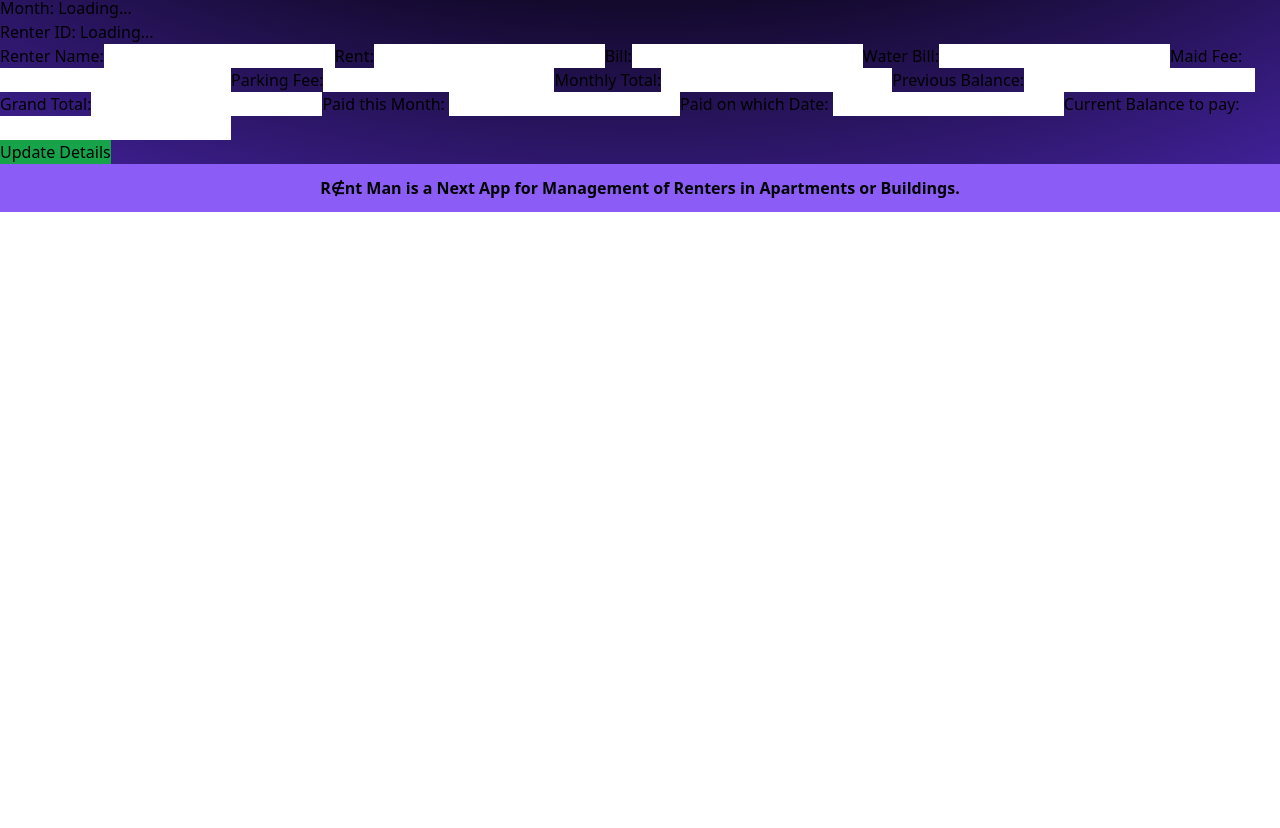
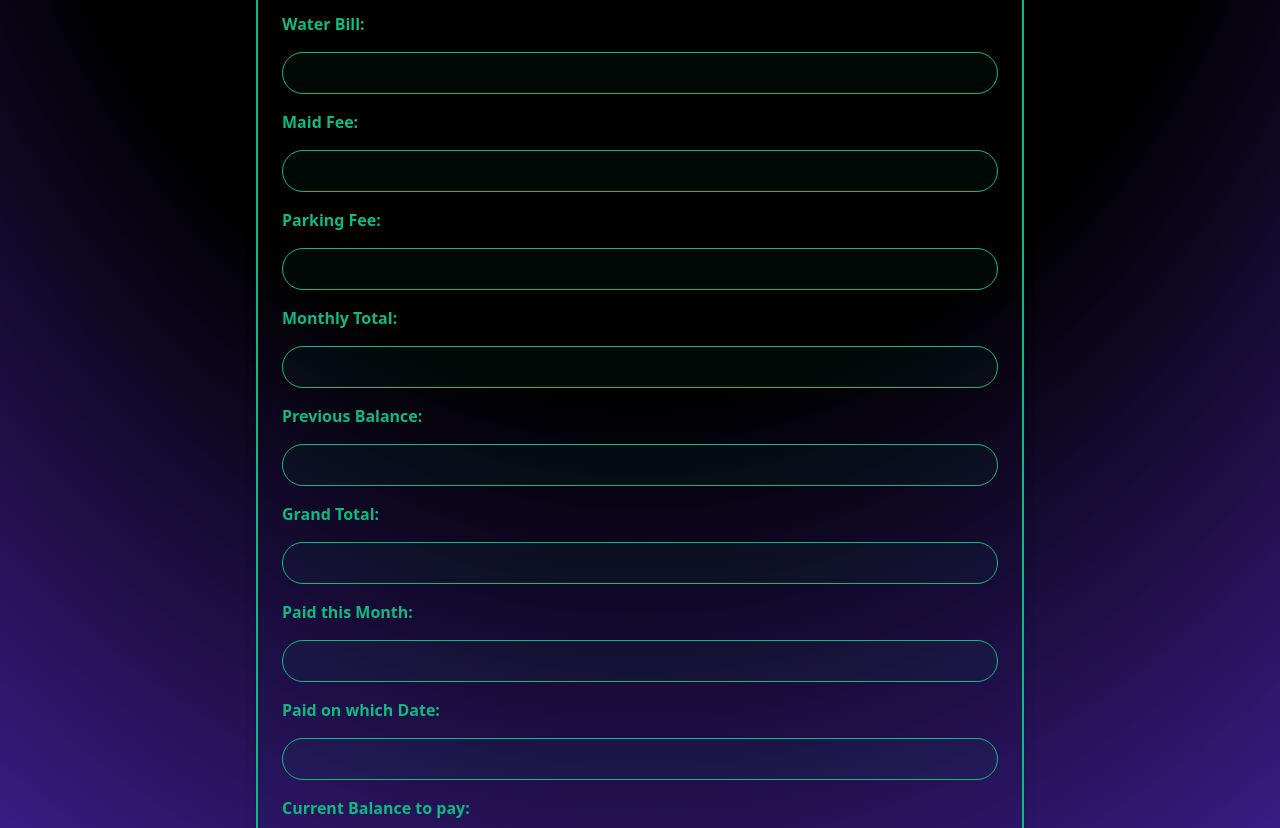
Before and after one commit to Abhi16082001/RentMan, a Next.js app: page /editdetails in a window 1280 px wide. Shown: the part 592-1420 px from the top of the page. Before the commit the page ends 804 px from the top, so only its background shows below. Built offline with nearby package versions, Linux system fonts and the light colour scheme.

Commit message:
All Styles Done, Finally Completed !

```diff
--- a/app/chngcred/page.js
+++ b/app/chngcred/page.js
@@ -51,8 +51,8 @@ export default function Page()  {
       </Suspense>
       <div className=" py-2 my-5 space-y-4 ">
 
-      <div className='container w-11/12 sm:w-3/5 font-bold text-xl rounded-md p-4 text-blue-50 mx-auto bg-blue-500 bg-opacity-50'
-      >{umodel?(umodel.owner?(<>
+      <div className='container w-11/12 sm:w-3/5 font-bold text-xl rounded-md p-4 text-blue-50 mx-auto bg-blue-500 bg-opacity-50'>
+      {umodel?(umodel.owner?(<>
 
       <p >Owner ID:   {umodel?.uid||""}</p>
       </>):(<>
--- a/app/editdetails/page.js
+++ b/app/editdetails/page.js
@@ -73,41 +73,90 @@ return (
 <Suspense fallback={<div>Loading...</div>}>
         <LoadParams setDbobj={setdmodel} />
       </Suspense>
+      <div className=" py-2 my-5 space-y-4 ">
 
+
+      <div className='container w-11/12 sm:w-3/5 font-extrabold font-mono text-xl rounded-md p-4 text-blue-950 mx-auto bg-gradient-to-r from-cyan-400 to-emerald-300 '>
     <p>Floor: {dmodel?dmodel.Bdetails.floor:"Loading..."}</p>
     <p>Month: {dmodel?dmodel.month:"Loading..."}</p>
     <p>Renter ID: {dmodel?dmodel.uid:"Loading..."}</p>
-    <form>
+  </div>
 
-        <label htmlFor="uname">Renter Name:</label>
-        <input value={dmodel?.uname || ""} required type="text" name="uname" id="uname" onChange={onRchanger} />
-        <label htmlFor="rent">Rent:</label>
-        <input value={dmodel?.rent || ""} required type="text" name="rent" id="rent" onChange={onchanger} />
-        <label htmlFor="bill">Bill:</label>
-        <input value={dmodel?.bill || ""} required type="text" name="bill" id="bill" onChange={onchanger} />
-        <label htmlFor="wbill">Water Bill:</label>
-        <input value={dmodel?.wbill || ""} required type="text" name="wbill" id="wbill" onChange={onchanger} />
-        <label htmlFor="mfee">Maid Fee:</label>
-        <input value={dmodel?.mfee || ""} required type="text" name="mfee" id="mfee" onChange={onchanger} />
-        <label htmlFor="pfee">Parking Fee:</label>
-        <input value={dmodel?.pfee || ""} required type="text" name="pfee" id="pfee" onChange={onchanger} />
-        <label htmlFor="mtot">Monthly Total:</label>
-        <input value={dmodel?.mtot || ""} required type="text" name="mtot" id="mtot" onChange={onchanger} />
-        <label htmlFor="bal">Previous Balance:</label>
-        <input value={dmodel?.bal || ""} required type="text" name="bal" id="bal" onChange={onchanger} />
-        <label htmlFor="gtot">Grand Total:</label>
-        <input value={dmodel?.gtot || ""} required type="text" name="gtot" id="gtot" onChange={onchanger} />
-        <label htmlFor="paid">Paid this Month: </label>
-        <input value={dmodel?.paid || ""} required type="text" name="paid" id="paid" onChange={onchanger} />
-        <label htmlFor="pddt">Paid on which Date: </label>
-        <input value={dmodel?.pddt || ""} required type="text" name="pddt" id="pddt" onChange={onchanger} />
-        <label htmlFor="topay">Current Balance to pay: </label>
-        <input value={dmodel?.topay || ""} required type="text" name="topay" id="topay" onChange={onchanger} />
+
+  <div className="container w-11/12 lg:w-3/5 mx-auto  border-2 border-emerald-500 space-y-3 p-6 rounded-lg shadow-lg">
+      <div className="flex justify-center font-extrabold bg-emerald-500 bg-opacity-25 rounded-xl p-2 font-mono text-xl text-blue-200"><h1>Edit Month Details </h1></div>
+    <form className='space-y-4'>
+
+        <label  className="block text-md font-semibold text-emerald-500"
+        htmlFor="uname">Renter Name:</label>
+        <input value={dmodel?.uname || ""} required type="text" name="uname" id="uname"
+        className=" w-full px-4 py-2 border border-emerald-500 text-emerald-50 bg-emerald-600 bg-opacity-5 rounded-full focus:outline-none focus:ring-2 focus:ring-emerald-600"
+        onChange={onRchanger} />
+        <label  className="block text-md font-semibold text-emerald-500"
+        htmlFor="rent">Rent:</label>
+        <input value={dmodel?.rent || ""} required type="text" name="rent" id="rent"
+        className=" w-full px-4 py-2 border border-emerald-500 text-emerald-50 bg-emerald-600 bg-opacity-5 rounded-full focus:outline-none focus:ring-2 focus:ring-emerald-600"
+         onChange={onchanger} />
+        <label  className="block text-md font-semibold text-emerald-500"
+        htmlFor="bill">Bill:</label>
+        <input value={dmodel?.bill || ""} required type="text" name="bill" id="bill"
+        className=" w-full px-4 py-2 border border-emerald-500 text-emerald-50 bg-emerald-600 bg-opacity-5 rounded-full focus:outline-none focus:ring-2 focus:ring-emerald-600"
+         onChange={onchanger} />
+        <label  className="block text-md font-semibold text-emerald-500"
+        htmlFor="wbill">Water Bill:</label>
+        <input value={dmodel?.wbill || ""} required type="text" name="wbill" id="wbill"
+        className=" w-full px-4 py-2 border border-emerald-500 text-emerald-50 bg-emerald-600 bg-opacity-5 rounded-full focus:outline-none focus:ring-2 focus:ring-emerald-600"
+         onChange={onchanger} />
+        <label  className="block text-md font-semibold text-emerald-500"
+        htmlFor="mfee">Maid Fee:</label>
+        <input value={dmodel?.mfee || ""} required type="text" name="mfee" id="mfee"
+        className=" w-full px-4 py-2 border border-emerald-500 text-emerald-50 bg-emerald-600 bg-opacity-5 rounded-full focus:outline-none focus:ring-2 focus:ring-emerald-600"
+         onChange={onchanger} />
+        <label  className="block text-md font-semibold text-emerald-500"
+        htmlFor="pfee">Parking Fee:</label>
+        <input value={dmodel?.pfee || ""} required type="text" name="pfee" id="pfee"
+        className=" w-full px-4 py-2 border border-emerald-500 text-emerald-50 bg-emerald-600 bg-opacity-5 rounded-full focus:outline-none focus:ring-2 focus:ring-emerald-600"
+         onChange={onchanger} />
+        <label  className="block text-md font-semibold text-emerald-500"
+        htmlFor="mtot">Monthly Total:</label>
+        <input value={dmodel?.mtot || ""} required type="text" name="mtot" id="mtot"
+        className=" w-full px-4 py-2 border border-emerald-500 text-emerald-50 bg-emerald-600 bg-opacity-5 rounded-full focus:outline-none focus:ring-2 focus:ring-emerald-600"
+         onChange={onchanger} />
+        <label  className="block text-md font-semibold text-emerald-500"
+        htmlFor="bal">Previous Balance:</label>
+        <input value={dmodel?.bal || ""} required type="text" name="bal" id="bal"
+        className=" w-full px-4 py-2 border border-emerald-500 text-emerald-50 bg-emerald-600 bg-opacity-5 rounded-full focus:outline-none focus:ring-2 focus:ring-emerald-600"
+         onChange={onchanger} />
+        <label  className="block text-md font-semibold text-emerald-500"
+        htmlFor="gtot">Grand Total:</label>
+        <input value={dmodel?.gtot || ""} required type="text" name="gtot" id="gtot"
+        className=" w-full px-4 py-2 border border-emerald-500 text-emerald-50 bg-emerald-600 bg-opacity-5 rounded-full focus:outline-none focus:ring-2 focus:ring-emerald-600"
+         onChange={onchanger} />
+        <label  className="block text-md font-semibold text-emerald-500"
+        htmlFor="paid">Paid this Month: </label>
+        <input value={dmodel?.paid || ""} required type="text" name="paid" id="paid"
+        className=" w-full px-4 py-2 border border-emerald-500 text-emerald-50 bg-emerald-600 bg-opacity-5 rounded-full focus:outline-none focus:ring-2 focus:ring-emerald-600"
+         onChange={onchanger} />
+        <label  className="block text-md font-semibold text-emerald-500"
+        htmlFor="pddt">Paid on which Date: </label>
+        <input value={dmodel?.pddt || ""} required type="text" name="pddt" id="pddt"
+        className=" w-full px-4 py-2 border border-emerald-500 text-emerald-50 bg-emerald-600 bg-opacity-5 rounded-full focus:outline-none focus:ring-2 focus:ring-emerald-600"
+         onChange={onchanger} />
+        <label  className="block text-md font-semibold text-emerald-500"
+        htmlFor="topay">Current Balance to pay: </label>
+        <input value={dmodel?.topay || ""} required type="text" name="topay" id="topay"
+        className=" w-full px-4 py-2 border border-emerald-500 text-emerald-50 bg-emerald-600 bg-opacity-5 rounded-full focus:outline-none focus:ring-2 focus:ring-emerald-600"
+         onChange={onchanger} />
         <br />
-        <button className="bg-green-600" onClick={updatedetials}>Update Details</button>
+        <button className="w-full py-2 mt-4  bg-emerald-500 bg-opacity-80 text-white font-semibold rounded-full hover:bg-emerald-700  transition duration-300"
+         onClick={updatedetials}>Update Details</button>
       </form>
+      </div>
       <div className="text-green-600 text-center">{alert}</div>
 
+
+
+    </div>
     </>
 );
 }
--- a/app/mdetails/page.js
+++ b/app/mdetails/page.js
@@ -21,6 +21,9 @@ export default function Page() {
   //   const drobj = robj ? JSON.parse(decodeURIComponent(robj)) : null;
   //   </Suspense>
   const [dalert, setdalert] = useState()
+  const [warn, setwarn] = useState(false)
+  const [mon, setmon] = useState("")
+  const [wid, setwid] = useState("")
     const [ralert, setralert] = useState("")
     const [dmodel, setdmodel]= useState(null)
     const [drobj, setdrobj] = useState(null)
@@ -74,6 +77,14 @@ export default function Page() {
 
       }
 
+      const handledel = (mid,mn) => {
+       setwid(mid);
+       setwarn(true);
+       setmon(mn);
+       console.log(wid, warn)
+
+      };
+
 
       const addetails = async (e) => {
         setralert("Adding Details...")
@@ -111,6 +122,7 @@ export default function Page() {
         const encodedObj = encodeURIComponent(JSON.stringify(obj));
         router.push(`/rdetails?mobj=${encodedObj}`);
       };
+
     //   const handladdm = (mdt) => {
     //     const obj = { Bid:drobj.Bid, Rname:drobj.Rname,floor:drobj.floor };
     //     const encodedObj = encodeURIComponent(JSON.stringify(obj));
@@ -130,6 +142,7 @@ export default function Page() {
       <span>Renter ID: {drobj ? drobj.uid : "Loading..."} </span>
       <span>Renter Name: {drobj ? drobj.uname : "Loading..."}</span>
         <span>Floor: {drobj ? drobj.floor : "Loading..."}</span>
+
       </div>
 
 
@@ -138,13 +151,28 @@ export default function Page() {
 <div className=' grid grid-cols-1 xs:grid-cols-2 lg:grid-cols-3 p-1 gap-5 '>
     {md.map(m=>{
       return <div key={m._id} className='rounded-lg font-mono hover:cursor-pointer p-4 bg-gradient-to-r from-green-200 to-blue-300'>
+       {(warn && wid===m.uid && mon==m.month)?(<><div onClick={() => handleClick(m)}>
+       <p className=' text-indigo-900 text-sm font-semibold'> Renter ID:  {m.uid}</p>
+       <p className=' text-indigo-900 text-sm font-semibold'> Renter Name :{m.uname}</p>
+       <p className=' text-indigo-900 text-sm font-bold'> Month: {m.month}      </p>
+       <p className=' text-red-500 text-sm font-bold'> Deletion ! Sure ?</p>
+       </div>
+       <div className='space-y-2'>
+       <button className="bg-red-500 w-full text-white hover:bg-red-600 rounded-lg"
+       onClick={() => mdelete(m._id)}>Yes</button>
+       <button className="bg-green-500 w-full text-white hover:bg-green-600 rounded-lg"
+       onClick={() =>setwarn(false)}>No</button></div>
+       </>):
+       (<>
        <div onClick={() => handleClick(m)}>
        <p className=' text-indigo-900 text-sm font-semibold'> Renter ID:  {m.uid}</p>
        <p className=' text-indigo-900 text-sm font-semibold'> Renter Name :{m.uname}</p>
        <p className=' text-indigo-900 text-lg font-bold'> Month: {m.month}      </p>  </div>
        <button className="bg-red-500 w-full text-white hover:bg-red-600 rounded-lg"
-       onClick={() => mdelete(m._id)}>Delete</button>
-        </div>
+       onClick={() =>handledel(m.uid,m.month)}>Delete</button>
+       </>)
+       }</div>
+
   })}
   </div>
   </div>
--- a/app/rdetails/page.js
+++ b/app/rdetails/page.js
@@ -57,30 +57,33 @@ export default function Page() {
         <LoadParams setDbobj={setdmobj} />
       </Suspense>
       <div className="container w-11/12 lg:w-3/5 mx-auto my-5 p-4 space-y-3 rounded-md shadow-lg bg-indigo-500 bg-opacity-50">
-      <div className="flex justify-center font-bold underline text-xl text-indigo-100"> <h1>All Details of Renter of Chosen Month </h1></div>
-      <div className=''>
-      <div><p>Renter ID: {dmobj?dmobj.uid: "Loading..."}</p>
-      <p>Renter Name: {dmobj?dmobj.uname: "Loading..."}</p>
-      <p>Floor Name: {dmobj?dmobj.Bdetails.floor: "Loading..."}</p>
+      <div className="flex justify-center font-extrabold underline font-mono text-xl text-indigo-100"> <h1>All Details of Renter of Chosen Month </h1></div>
+      <div className='bg-gradient-to-r from-indigo-400 to-rose-300 p-3 rounded-sm text-lg  font-semibold font-mono sm:flex flex-row  gap-20 md:gap-60'>
+        <div><p>Renter ID: {dmobj?dmobj.uid: "Loading..."}</p>
+      <p>Renter Name: {dmobj?dmobj.uname: "Loading..."}</p></div>
+     <div> <p>Floor Name: {dmobj?dmobj.Bdetails.floor: "Loading..."}</p>
       <p>Month: {dmobj?dmobj.month: "Loading..."}</p></div>
+      </div>
+      <div className=' space-y-2 p-4 grid grid-cols-1 sm:grid-cols-2   gap-5'>
 
-     <div><p>Month Rent: {dmobj?dmobj.rent: "Loading..."}</p>
+     <div className='bg-gradient-to-r from-yellow-100 to-cyan-200 p-3  rounded-lg text-lg text-blue-900 font-semibold font-mono'><p>Month Rent: {dmobj?dmobj.rent: "Loading..."}</p>
       <p>Maid Fee   :{dmobj?dmobj.mfee: "Loading..."}</p>
       <p>Parking Fee  :{dmobj?dmobj.pfee: "Loading..."}</p> </div>
 
-      <div><p>Electricity Bill: {dmobj?dmobj.bill: "Loading..."}</p>
+      <div className='bg-gradient-to-r from-yellow-100 to-cyan-200 p-3  rounded-lg text-lg text-blue-900 font-semibold font-mono'><p>Electricity Bill: {dmobj?dmobj.bill: "Loading..."}</p>
       <p>Water Bill  :{dmobj?dmobj.wbill: "Loading..."}</p> </div>
 
-      <div>
+      <div className='bg-gradient-to-r from-yellow-100 to-cyan-200 p-3  rounded-lg text-lg text-blue-900 font-semibold font-mono'>
       <p>Previous Balance   :{dmobj?dmobj.bal: "Loading..."}</p>
         <p>This Month Total   :{dmobj?dmobj.mtot: "Loading..."}</p>
       <p>Grand Total   :{dmobj?dmobj.gtot: "Loading..."}</p></div>
 
-      <div><p>Paid this month:{dmobj?dmobj.paid: "Loading..."}</p>
+      <div className='bg-gradient-to-r from-yellow-100 to-cyan-200 p-3  rounded-lg text-lg text-blue-900 font-semibold font-mono'><p>Paid this month:{dmobj?dmobj.paid: "Loading..."}</p>
       <p>Paid On: {dmobj?dmobj.pddt: "Loading..."}</p>
       <p>Current Balance to Pay:{dmobj?dmobj.topay:"Loading ..."} </p></div>
       </div>
-      <button className='bg-blue-500' onClick={() => handledit(dmobj)}>Edit Detials</button>
+      <button className="bg-yellow-500 bg-opacity-25 w-full p-2.5 rounded-full border-2 border-yellow-500 text-yellow-50  text-lg font-semibold hover:bg-yellow-200 hover:text-blue-950 "
+       onClick={() => handledit(dmobj)}>Edit Detials</button>
       </div>
 
     </>
--- a/app/renter/page.js
+++ b/app/renter/page.js
@@ -198,7 +198,7 @@ console.error('Error:',error);
       <div className="container w-11/12 lg:w-3/5 mx-auto p-4 space-y-3 rounded-md shadow-lg bg-indigo-200 bg-opacity-50">
 <div className="flex justify-center font-extrabold font-mono text-xl text-indigo-100"> <h1>All Floors with Renters in Building</h1></div>
     {rent.map(r=>{
-   return <div className='space-y-2 sm:space-y-3 text-lime-950 text-lg font-semibold bg-gradient-to-r from-indigo-400 to-sky-200 rounded-md p-4 shadow-lg hover:cursor-pointer hover:opacity-80 container mx-auto'
+   return <div className='space-y-2 sm:space-y-3 text-lime-950 text-lg font-semibold bg-gradient-to-r from-purple-300 to-gray-250 rounded-md p-4 shadow-lg hover:cursor-pointer hover:opacity-80 container mx-auto'
    key={r.floor}><span className="inline-block w-full sm:w-4/5" onClick={() => handleClick(r.uname,r.floor,r.uid)} >The Renter {r.uid}: {r.uname} lives in  {r.floor}.</span>
    <button className="hover:bg-red-700 text-white transition duration-300  w-full sm:w-1/5  py-0 sm:py-1.5 rounded-full bg-red-500 "
     onClick={() => deletefloor(r.uname,r.floor,r.uid)}>Delete</button> </div>
--- a/app/userdetails/page.js
+++ b/app/userdetails/page.js
@@ -11,22 +11,38 @@ export default function Page() {
         <LoadParams setDbobj={setdmobj} />
       </Suspense>
 
-      <div>These are the All Details</div>
-      <p>Month: {dmobj?dmobj.month: "Loading..."}</p>
-      <p>Floor Name: {dmobj?dmobj.Bdetails.floor: "Loading..."}</p>
-      <p>Renter ID: {dmobj?dmobj.uid: "Loading..."}</p>
-      <p>Renter Name: {dmobj?dmobj.uname: "Loading..."}</p>
-      <p>Month Rent: {dmobj?dmobj.rent: "Loading..."}</p>
-      <p>Electricity Bill: {dmobj?dmobj.bill: "Loading..."}</p>
-      <p>Water Bill  :{dmobj?dmobj.wbill: "Loading..."}</p>
+
+<div className="container w-11/12 lg:w-3/5 mx-auto my-5 p-4 space-y-3 rounded-md shadow-lg bg-indigo-500 bg-opacity-50">
+      <div className="flex justify-center font-extrabold underline font-mono text-xl text-indigo-100"> <h1>All Details of Renter of Chosen Month </h1></div>
+      <div className='bg-gradient-to-r from-indigo-400 to-rose-300 p-3 rounded-sm text-lg  font-semibold font-mono sm:flex flex-row  gap-20 md:gap-60'>
+        <div><p>Renter ID: {dmobj?dmobj.uid: "Loading..."}</p>
+      <p>Renter Name: {dmobj?dmobj.uname: "Loading..."}</p></div>
+     <div> <p>Floor Name: {dmobj?dmobj.Bdetails.floor: "Loading..."}</p>
+      <p>Month: {dmobj?dmobj.month: "Loading..."}</p></div>
+      </div>
+      <div className=' space-y-2 p-4 grid grid-cols-1 sm:grid-cols-2   gap-5'>
+
+     <div className='bg-gradient-to-r from-yellow-100 to-cyan-200 p-3  rounded-lg text-lg text-blue-900 font-semibold font-mono'><p>Month Rent: {dmobj?dmobj.rent: "Loading..."}</p>
       <p>Maid Fee   :{dmobj?dmobj.mfee: "Loading..."}</p>
-      <p>Parking Fee  :{dmobj?dmobj.pfee: "Loading..."}</p>
-      <p>Monthly Total   :{dmobj?dmobj.mtot: "Loading..."}</p>
+      <p>Parking Fee  :{dmobj?dmobj.pfee: "Loading..."}</p> </div>
+
+      <div className='bg-gradient-to-r from-yellow-100 to-cyan-200 p-3  rounded-lg text-lg text-blue-900 font-semibold font-mono'><p>Electricity Bill: {dmobj?dmobj.bill: "Loading..."}</p>
+      <p>Water Bill  :{dmobj?dmobj.wbill: "Loading..."}</p> </div>
+
+      <div className='bg-gradient-to-r from-yellow-100 to-cyan-200 p-3  rounded-lg text-lg text-blue-900 font-semibold font-mono'>
       <p>Previous Balance   :{dmobj?dmobj.bal: "Loading..."}</p>
-      <p>Grand Total   :{dmobj?dmobj.gtot: "Loading..."}</p>
-      <p>Paid this month:{dmobj?dmobj.paid: "Loading..."}</p>
+        <p>This Month Total   :{dmobj?dmobj.mtot: "Loading..."}</p>
+      <p>Grand Total   :{dmobj?dmobj.gtot: "Loading..."}</p></div>
+
+      <div className='bg-gradient-to-r from-yellow-100 to-cyan-200 p-3  rounded-lg text-lg text-blue-900 font-semibold font-mono'><p>Paid this month:{dmobj?dmobj.paid: "Loading..."}</p>
       <p>Paid On: {dmobj?dmobj.pddt: "Loading..."}</p>
-      <p>Current Balance to Pay:{dmobj?dmobj.topay:"Loading ..."} </p>
+      <p>Current Balance to Pay:{dmobj?dmobj.topay:"Loading ..."} </p></div>
+      </div>
+
+      </div>
+
+
+
   </>
 
     );
--- a/app/usermonth/page.js
+++ b/app/usermonth/page.js
@@ -46,14 +46,36 @@ export default function Page() {
 
       </Suspense>
 
+      <div className="py-2 my-5  space-y-4 ">
 
 
-<div>Here the Details of renter month wise</div>
-<button className="bg-yellow-500" onClick={() =>chncred(bid)} >Change Password</button>
+      <div className="container w-11/12 lg:w-3/5 mx-auto  space-y-3 p-6 rounded-lg shadow-lg">
+      <div className="flex justify-center font-extrabold text-xl text-blue-200 font-mono"><h1>YOUR DASHBOARD</h1></div>
+      <div className="font-semibold text-cyan-100 text-md bg-blue-500 bg-opacity-20 rounded-md p-3 space-y-2">
+
+        <p>RENTER ID: {bid?bid.uid:"Loading..."}</p>
+      <p>RENTER NAME: {bid?bid.uname:"Loading..."}</p>
+</div>
+<button className=" w-full  p-2 border-2 border-cyan-500 bg-cyan-500 bg-opacity-20  rounded-full font-semibold text-cyan-500  hover:bg-cyan-700 hover:text-cyan-50 transition duration-300"
+onClick={() =>chncred(bid)} >Change Password</button>
+
+</div>
+
+      <div className="flex justify-center font-extrabold bg-blue-500 bg-opacity-25 rounded-xl p-2 font-mono text-xl text-violet-500"><h1>Here the Details Month wise </h1></div>
+      <div className="container w-11/12 lg:w-3/5 mx-auto p-4 space-y-3 rounded-md shadow-lg bg-blue-200 bg-opacity-20">
+      <div className=' grid grid-cols-1 xs:grid-cols-2 lg:grid-cols-3 p-1 gap-5 '>
     {md.map(m=>{
-      return <div key={m._id}><button  className='text-teal-400 hover:cursor-pointer' onClick={() => handleClick(m)}>Renter {m.uid}: {m.uname} with details of {m.month}.</button>  </div>
+      return <div key={m._id} className='rounded-lg font-mono hover:cursor-pointer p-4 bg-gradient-to-r from-cyan-400 to-green-300'
+      onClick={() => handleClick(m)}>
+       <p className=' text-indigo-900 text-sm font-semibold'> Renter ID:  {m.uid}</p>
+       <p className=' text-indigo-900 text-sm font-semibold'> Renter Name :{m.uname}</p>
+       <p className=' text-indigo-900 text-xl font-bold'> Month: {m.month}      </p>
+       </div>
   })}
+  </div>
   <div className="text-green-600 text-center">{ralert}</div>
+  </div>
+  </div>
   </>
 
     );
```
